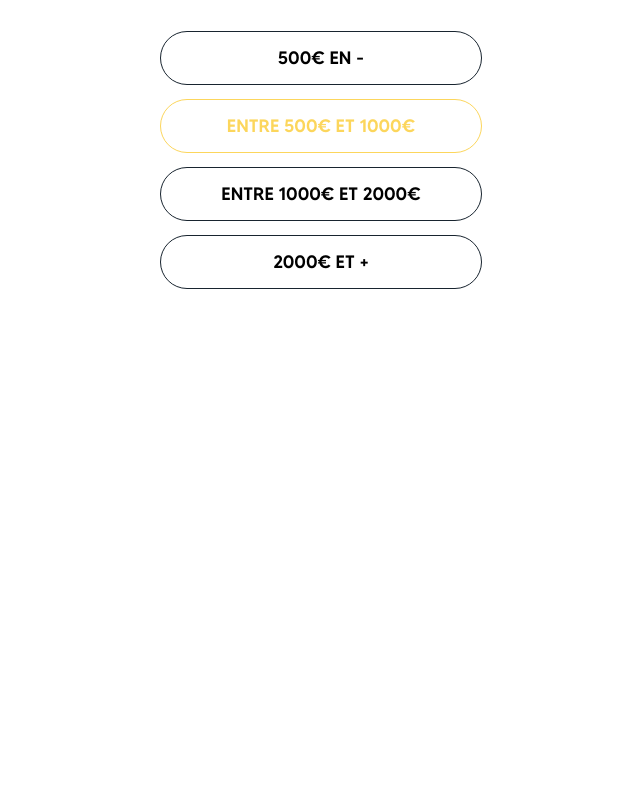
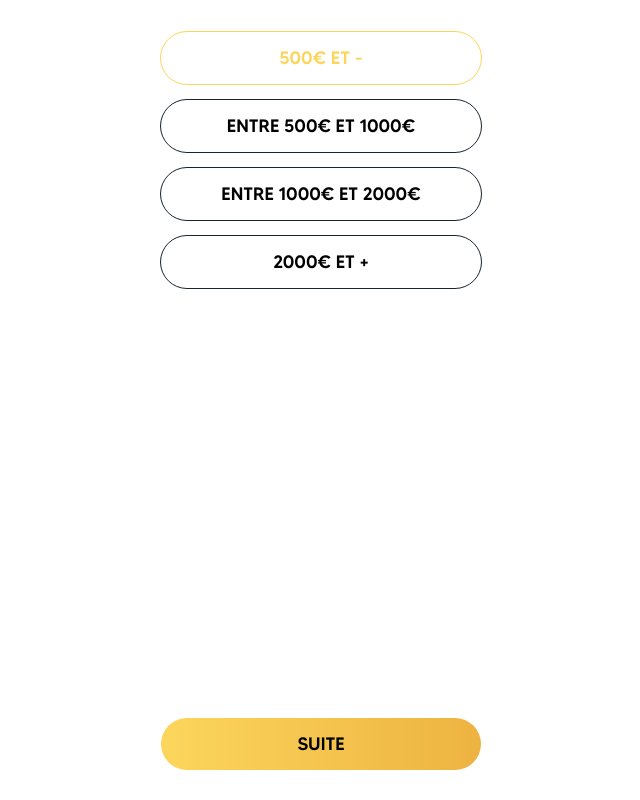
Before and after one commit to Aycarambo/buildR, a React (Create React App) app in the folder front/: page /prix in a window 1280 px wide. Shown: the whole page, without its empty margins (319-959 px from the left). Built offline with nearby package versions, Linux system fonts and the light colour scheme; what @directus/sdk would draw is missing.

Commit message:
inscription

```diff
--- a/front/src/App.jsx
+++ b/front/src/App.jsx
@@ -6,7 +6,7 @@ import Likes from "./pages/Likes";
 import Messages from "./pages/Messages";
 import Account from "./pages/Account";
 import Inscription from "./pages/Inscription";
-import Prix from "./pages/EtapesInscription/Prix";
+import Budget from "./pages/EtapesInscription/Budget";
 import Jobs from "./pages/EtapesInscription/Jobs";
 import Layout from "./pages/Layout";
 import { Directus } from "@directus/sdk";
@@ -20,16 +20,16 @@ const App = () => {
       <DirectusContext.Provider value={directus}>
         <Routes>
           <Route element={<Layout />}>
-            <Route index element={<Home />} />
             <Route path="/likes" element={<Likes />} />
             <Route path="/messages" element={<Messages />} />
             <Route path="/account" element={<Account />} />
+            <Route index element={<Home />} />
           </Route>
         </Routes>
         <Routes>
           <Route path="/connexion" element={<ConnexionInscription />} />
           <Route path="/inscription" element={<Inscription />} />
-          <Route path="/prix" element={<Prix />} />
+          <Route path="/prix" element={<Budget />} />
           <Route path="/jobs" element={<Jobs />} />
         </Routes>
       </DirectusContext.Provider>
--- a/front/src/assets/styles/pages/_budget.scss
+++ b/front/src/assets/styles/pages/_budget.scss
@@ -12,4 +12,18 @@
     justify-content: center;
     width: 100%;
   }
+  &__btn {
+    display: flex;
+    justify-content: center;
+    align-items: center;
+    padding: 14px 64px;
+    gap: 8px;
+    background: linear-gradient(90deg, #fcd65c -0.08%, #edb341 100.08%);
+    border-radius: 420px;
+    position: fixed;
+    bottom: 30px;
+    left: 50%;
+    transform: translateX(-50%);
+    text-transform: uppercase;
+  }
 }
--- /dev/null
+++ b/front/src/pages/EtapesInscription/Budget.jsx
@@ -0,0 +1,57 @@
+import React, { useEffect, useState } from "react";
+
+const budgets = [
+  { min: null, max: 500 },
+  { min: 500, max: 1000 },
+  { min: 1000, max: 2000 },
+  { min: 2000, max: null },
+];
+
+const Budget = (props) => {
+  const { appendToState, changePage } = props;
+  const [budget, setBudget] = useState(budgets[0]);
+
+  const handleBudgetChoice = (choice) => {
+    setBudget(choice);
+  };
+
+  const handleSubmit = () => {
+    appendToState(budget);
+    changePage(4);
+  };
+
+  return (
+    <main className="budget">
+      <ul className="budget__list">
+        {budgets.map((budgetItem, idx) => {
+          return (
+            <li key={idx} className="budget__item">
+              <button
+                onClick={() => handleBudgetChoice(budgetItem)}
+                className="btn btn--border"
+                data-toggle={budgetItem === budget}
+              >
+                {budgetItem.min && budgetItem.max && (
+                  <>
+                    Entre {budgetItem.min}€ et {budgetItem.max}€
+                  </>
+                )}
+                {!budgetItem.min && budgetItem.max && (
+                  <>{budgetItem.max}€ et -</>
+                )}
+                {budgetItem.min && !budgetItem.max && (
+                  <>{budgetItem.min}€ et +</>
+                )}
+              </button>
+            </li>
+          );
+        })}
+      </ul>
+      <button onClick={() => handleSubmit()} className="btn budget__btn">
+        Suite
+      </button>
+    </main>
+  );
+};
+
+export default Budget;
--- a/front/src/pages/EtapesInscription/EmailEtMdp.jsx
+++ b/front/src/pages/EtapesInscription/EmailEtMdp.jsx
@@ -1,7 +1,7 @@
 import React from "react";
 
 const EmailEtMdp = (props) => {
-  const { appendToState } = props;
+  const { appendToState, changePage } = props;
   const handleEmailChange = (e) => {
     appendToState({ email: e.target.value });
   };
@@ -16,7 +16,6 @@ const EmailEtMdp = (props) => {
         type="email"
         name="email"
         id="email"
-        // value={email}
         onChange={(e) => handleEmailChange(e)}
       ></input>
       <label htmlFor="pwd">Mot de passe</label>
@@ -24,10 +23,9 @@ const EmailEtMdp = (props) => {
         type="password"
         name="pwd"
         id="pwd"
-        // value={pwd}
         onChange={(e) => handlePasswordChange(e)}
       ></input>
-      <button>étape suivante</button>
+      <button onClick={() => changePage(2)}>étape suivante</button>
     </section>
   );
 };
--- a/front/src/pages/EtapesInscription/Jobs.jsx
+++ b/front/src/pages/EtapesInscription/Jobs.jsx
@@ -1,18 +1,21 @@
-import React from "react";
+import React, { useContext } from "react";
 import { useState, useEffect } from "react";
+import { DirectusContext } from "../../App";
 
-const Jobs = () => {
-  const [jobs, getJobs] = useState(null);
+const Jobs = (props) => {
+  const { changePage } = props;
+
+  const [jobs, setJobs] = useState(null);
+  const directus = useContext(DirectusContext);
 
   useEffect(() => {
-    fetch("/items/jobs")
-      .then((res) => res.json())
-      .then((data) => {
-        getJobs(data.data);
-      })
-      .catch((err) => {
-        console.log(err);
-      });
+    async function fetchJobs() {
+      const res = await directus.items("jobs").readByQuery({ limit: -1 });
+      setJobs(res.data);
+    }
+    fetchJobs();
+
+    // eslint-disable-next-line react-hooks/exhaustive-deps
   }, []);
 
   return (
@@ -31,7 +34,10 @@ const Jobs = () => {
               return (
                 <li key={idx} className="category">
                   <button>
-                    <img src="https://picsum.photos/200/300?random=2" alt="" />
+                    <img
+                      src="https://picsum.photos/200/300?random=2"
+                      alt={job.label}
+                    />
                     <p>{job.label}</p>
                   </button>
                 </li>
@@ -41,7 +47,12 @@ const Jobs = () => {
         ) : (
           <p>Pas de données</p>
         )}
-        <button className="btn choiceCategory__btn">Suite</button>
+        <button
+          onClick={() => changePage(3)}
+          className="btn choiceCategory__btn"
+        >
+          Suite
+        </button>
       </main>
     </>
   );
--- a/front/src/pages/EtapesInscription/Prix.jsx
+++ /dev/null
@@ -1,26 +0,0 @@
-import React from "react";
-
-const Prix = () => {
-  return (
-    <main className="budget">
-      <ul className="budget__list">
-        <li className="budget__item">
-          <button className="btn btn--border">500€ en -</button>
-        </li>
-        <li className="budget__item">
-          <button className="btn btn--border" data-toggle="true">
-            Entre 500€ et 1000€
-          </button>
-        </li>
-        <li className="budget__item">
-          <button className="btn btn--border">Entre 1000€ et 2000€</button>
-        </li>
-        <li className="budget__item">
-          <button className="btn btn--border">2000€ et +</button>
-        </li>
-      </ul>
-    </main>
-  );
-};
-
-export default Prix;
--- a/front/src/pages/Inscription.jsx
+++ b/front/src/pages/Inscription.jsx
@@ -1,6 +1,8 @@
 import React, { useContext, useState } from "react";
 import EmailEtMdp from "./EtapesInscription/EmailEtMdp";
 import { DirectusContext } from "../App";
+import Jobs from "./EtapesInscription/Jobs";
+import Budget from "./EtapesInscription/Budget";
 
 const Inscription = () => {
   const directus = useContext(DirectusContext);
@@ -16,6 +18,10 @@ const Inscription = () => {
     setState({ ...state, ...obj });
   };
 
+  const changePage = (page) => {
+    setCurrentRegistrationStep(page);
+  };
+
   const handleRegister = async () => {
     // eslint-disable-next-line
     const user = await directus.users.createOne({
@@ -27,9 +33,15 @@ const Inscription = () => {
   return (
     <main>
       {currentRegistrationStep === 1 && (
-        <EmailEtMdp appendToState={appendToState} />
+        <EmailEtMdp changePage={changePage} appendToState={appendToState} />
       )}
-      <button onClick={handleRegister}>S'enregistrer</button>
+      {currentRegistrationStep === 2 && (
+        <Jobs changePage={changePage} appendToState={appendToState} />
+      )}
+      {currentRegistrationStep === 3 && (
+        <Budget changePage={changePage} appendToState={appendToState} />
+      )}
+      {/* <button onClick={handleRegister}>S'enregistrer</button> */}
     </main>
   );
 };
```
Also changed, not shown: front/src/pages/EtapesInscription/Categorie.jsx (deleted, +0 -7 lines).
